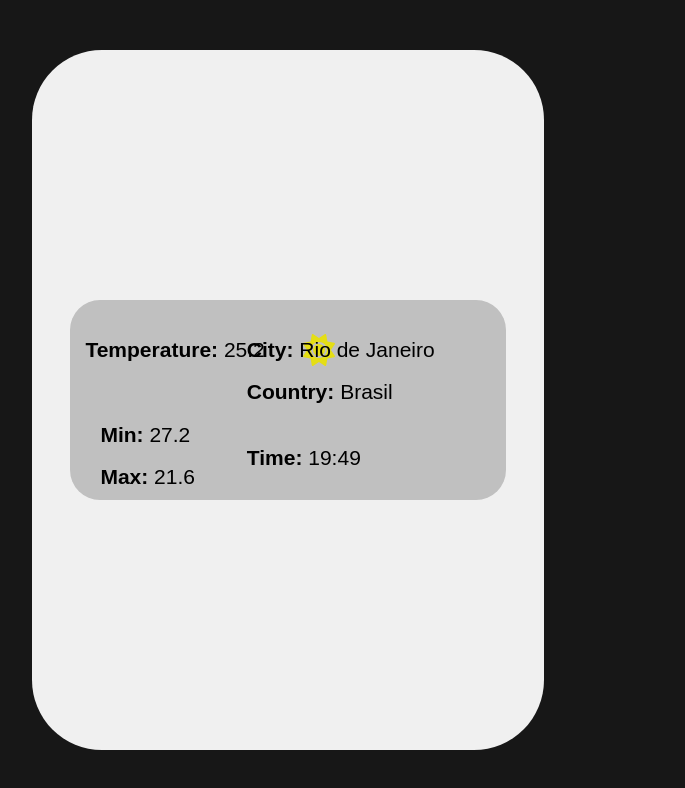
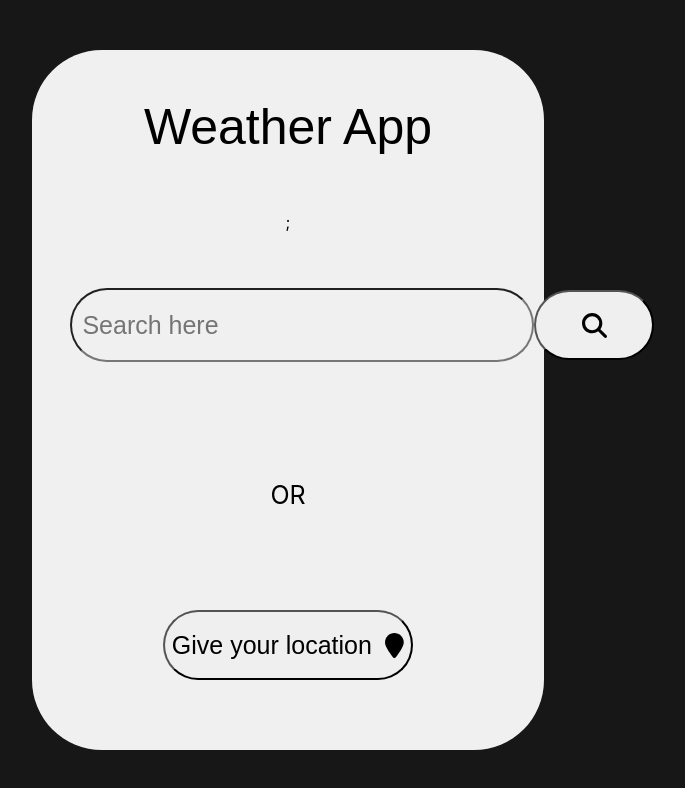
Before and after one commit to PedroMion/React-Weather-App, a React (Create React App) app: page / in a window 1280 px wide. Shown: the top 788 px of the page, without its empty margins (352-1037 px from the left). Built offline with nearby package versions, Linux system fonts and the light colour scheme; no server answers.

Commit message:
Connecting API request components with result component
Design is terrible, i know

```diff
--- a/src/App.js
+++ b/src/App.js
@@ -2,12 +2,26 @@ import SearchArea from './components/SearchArea';
 import LocationArea from './components/LocationArea';
 import Result from './components/Result';
 import './App.css';
+import React, { useState } from 'react';
 
 function App() {
+  const [weatherData, setWeatherData] = useState(null);
+  const [locationData, setLocationData] = useState(null);
+
+  const updateWeatherData = (data) => {
+    setWeatherData(data);
+  }
+
+  const updateLocationData = (data) => {
+    setLocationData(data)
+  }
+
   return (
     <div className="container">
       <div className="app">
-        <Result />
+        <SearchArea updateWeatherData={updateWeatherData} updateLocationData={updateLocationData} />
+        <LocationArea updateWeatherData={updateWeatherData} updateLocationData={updateLocationData} />
+        <Result weatherData={weatherData} locationData={locationData} />
       </div>
     </div>
   );
--- a/src/components/LocationArea.js
+++ b/src/components/LocationArea.js
@@ -17,8 +17,6 @@ const Text = (props) => {
 const LocationArea = (props) => {
   const [latitude, setLatitude] = useState(null);
   const [longitude, setLongitude] = useState(null);
-  const [weatherData, setWeatherData] = useState(null);
-  const [locationData, setLocationData] = useState(null);
 
   const handleGetWeather = () => {
     navigator.geolocation.getCurrentPosition(position => {
@@ -27,6 +25,7 @@ const LocationArea = (props) => {
     });
   }
 
+
   useEffect(() => {
     if (latitude && longitude) {
       const weatherURL = `http://api.openweathermap.org/data/2.5/weather?lat=${latitude}&lon=${longitude}&appid=${openWeatherKey}`;
@@ -34,7 +33,7 @@ const LocationArea = (props) => {
 
       axios.get(weatherURL)
         .then(response => {
-          setWeatherData(response.data);
+          props.updateWeatherData(response.data);
         })
         .catch(error => {
           console.error('Falha na solicitação', error);
@@ -42,16 +41,13 @@ const LocationArea = (props) => {
 
       axios.get(locationURL)
         .then(response => {
-          setLocationData(response.data);
+          props.updateLocationData(response.data);
         })
         .catch(error => {
           console.error('Falha na solicitação', error);
         });
     }
   }, [latitude, longitude]);
-
-  console.log(weatherData);
-  console.log(locationData);
 
   return (
     <div className="locationArea" style={{width:props.width, heigth:props.heigth, marginTop:props.marginTop}}>
--- a/src/components/Result.css
+++ b/src/components/Result.css
@@ -1,5 +1,5 @@
 .Result {
-    display: flex;
+    display: none;
     flex-direction: row;
     align-items: center;
     justify-content: space-around;
--- a/src/components/Result.js
+++ b/src/components/Result.js
@@ -1,5 +1,5 @@
 import './Result.css';
-import React from 'react';
+import React, {useState} from 'react';
 import { FontAwesomeIcon } from '@fortawesome/react-fontawesome';
 import { faSun } from '@fortawesome/free-solid-svg-icons';
 
@@ -26,17 +26,50 @@ const EmojiArea = (props) => {
 }
 
 const Result = (props) => {
+    const [temp, setTemp] = useState("");
+    const [tempmin, setTempmin] = useState("");
+    const [tempmax, setTempmax] = useState("");
+    const [city, setCity] = useState("");
+    const [country, setCountry] = useState("");
+    const [dataChanged, setDataChanged] = useState(false);
+
+    const getInformationFromAPI = () => {
+        setTemp(parseFloat((props.weatherData.main.temp - 273).toFixed(1)));
+        setTempmin(parseFloat((props.weatherData.main.temp_min - 273).toFixed(1)));
+        setTempmax(parseFloat((props.weatherData.main.temp_max - 273).toFixed(1)));
+        setCity(props.locationData.results[0].components.city);
+        setCountry(props.locationData.results[0].components.country);
+    }
+
+    const isComponentVisible = () => {
+        if(props.weatherData && props.locationData) {
+            if(props.locationData.results && !dataChanged) {
+                getInformationFromAPI();
+                document.getElementById("resultId").style.display = "flex";
+                setDataChanged(true)
+            } else {
+                if(dataChanged && props.locationData.results) {
+                    if(props.locationData.results[0].components.city != city) {
+                        getInformationFromAPI();
+                    }
+                }
+            }
+        }
+    }
+
+    isComponentVisible();
+
     return(
-        <div className="Result">
+        <div className="Result" id="resultId">
             <div className='resultContainer'>
                 <div className='resultSection'>
-                    <EmojiArea text="Temperature: " apiInfo="25.2" icon={faSun} style={{color: "#e5de15",}} />
-                    <TextArea text1="Min: " text2="Max: " apiInfo1="27.2" apiInfo2="21.6" />
+                    <EmojiArea text="Temperature: " apiInfo={temp} icon={faSun} style={{color: "#e5de15",}} />
+                    <TextArea text1="Min: " text2="Max: " apiInfo1={tempmin} apiInfo2={tempmax} />
                 </div>
             </div>
             <div className='resultContainer' id="locationInfo">
-                <TextArea text1="City: " text2="Country: " apiInfo1="Rio de Janeiro" apiInfo2="Brasil" />
-                <TextArea text1="Time: " apiInfo1="19:49" />
+                <TextArea text1="City: " text2="Country: " apiInfo1={city} apiInfo2={country} />
+                <TextArea text1="Time: " apiInfo1="--:--" />
             </div>
         </div>
     );
--- a/src/components/SearchArea.js
+++ b/src/components/SearchArea.js
@@ -35,7 +35,6 @@ export const Button = (props) => {
 const SearchArea = (props) => {
     const [inputText, setInputText] = useState('');
     const [location, setLocation] = useState(null);
-    const [weatherData, setWeatherData] = useState(null);
     const [locationData, setLocationData] = useState(null);
 
     const handleInputChange = (event) => {
@@ -55,6 +54,7 @@ const SearchArea = (props) => {
             axios.get(url)
             .then(response => {
                 setLocationData(response.data);
+                props.updateLocationData(response.data);
               })
               .catch(error => {
                 console.error('Falha na solicitação', error);
@@ -70,15 +70,13 @@ const SearchArea = (props) => {
 
             axios.get(url)
                 .then(response => {
-                    setWeatherData(response.data);
+                    props.updateWeatherData(response.data);
                 })
                 .catch(error => {
                     console.error('Falha na solicitação', error);
                 });
         }
     }, [locationData]);
-
-    console.log(weatherData);
 
     return (
         <div className="searchArea" style={{width:props.width}}>
```
